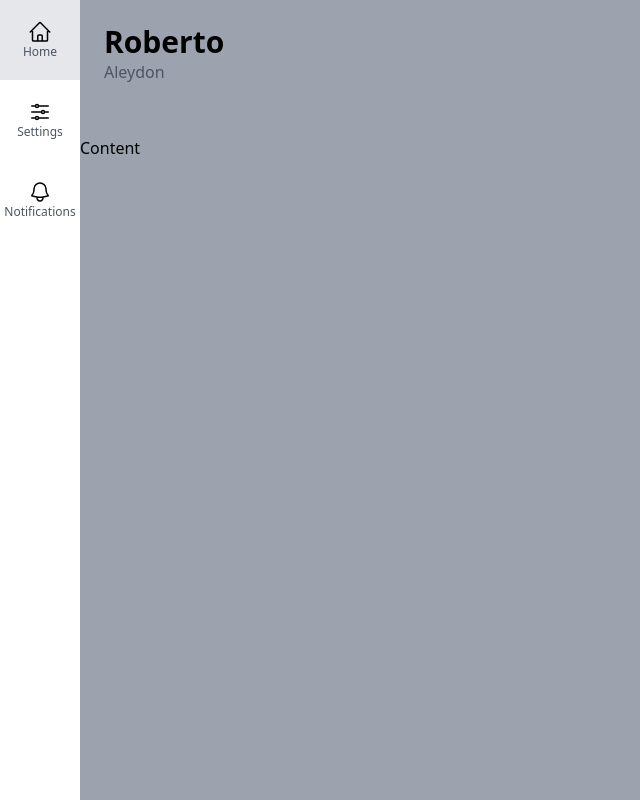
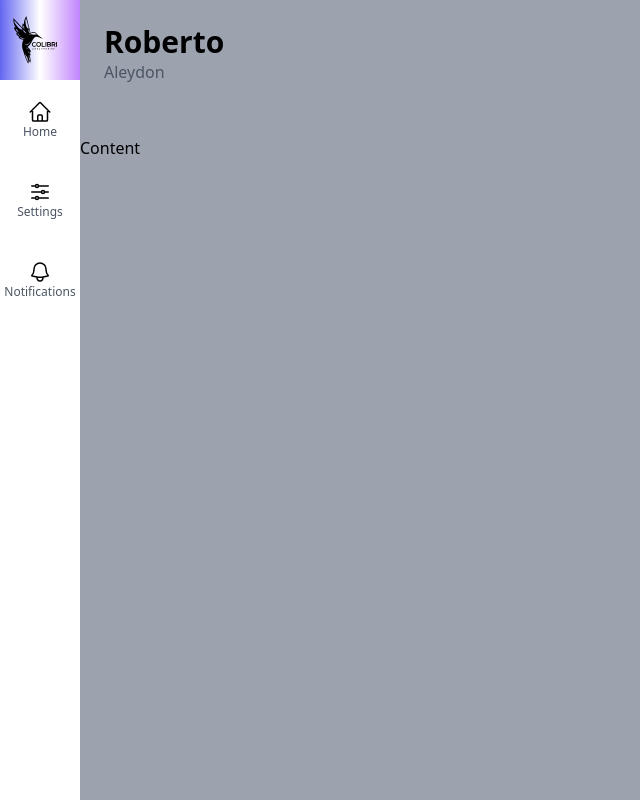
Before and after one commit to Aleydon/Dashboard-Admin, a Next.js app: page / in a window 1280 px wide. Shown: the whole page, without its empty margins (0-640 px from the left). Built offline with nearby package versions, Linux system fonts and the light colour scheme.

Commit message:
UP: Added Logo Image

```diff
--- a/src/components/navBar/index.tsx
+++ b/src/components/navBar/index.tsx
@@ -1,3 +1,6 @@
+import Link from 'next/link';
+import Image from 'next/image';
+
 import { HomeIcon } from '../icons/home';
 import { NotificationsIcon } from '../icons/notifications';
 import { SettingsIcon } from '../icons/settings';
@@ -6,6 +9,11 @@ import { MenuItem } from '../menuItem';
 export const NavBar = () => {
   return (
     <aside>
+      <div className="flex flex-col justify-center h-20 w-20 bg-gradient-to-r from-indigo-500 via-transparent to-purple-400 text-center">
+        <Link href="/">
+          <Image src="/logo.svg" alt="logo" height={70} width={70} priority />
+        </Link>
+      </div>
       <ul>
         <MenuItem url="/" icon={HomeIcon} text="Home" />
         <MenuItem url="/settings" icon={SettingsIcon} text="Settings" />
```
